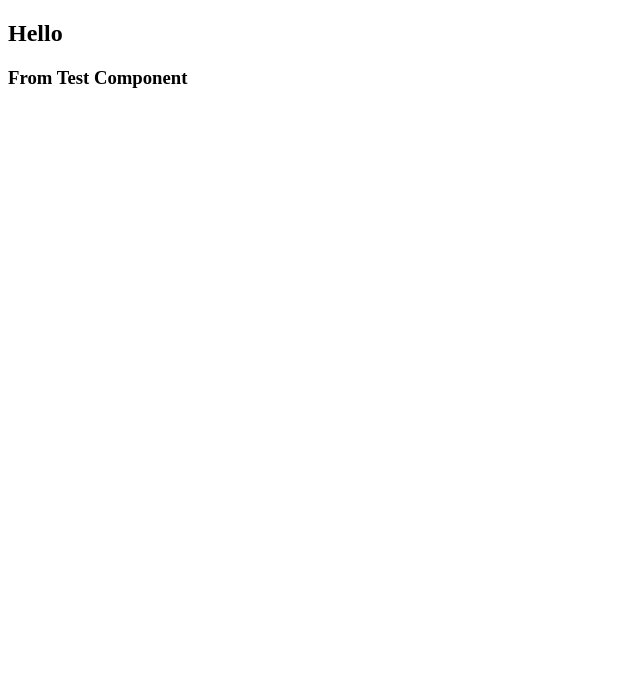
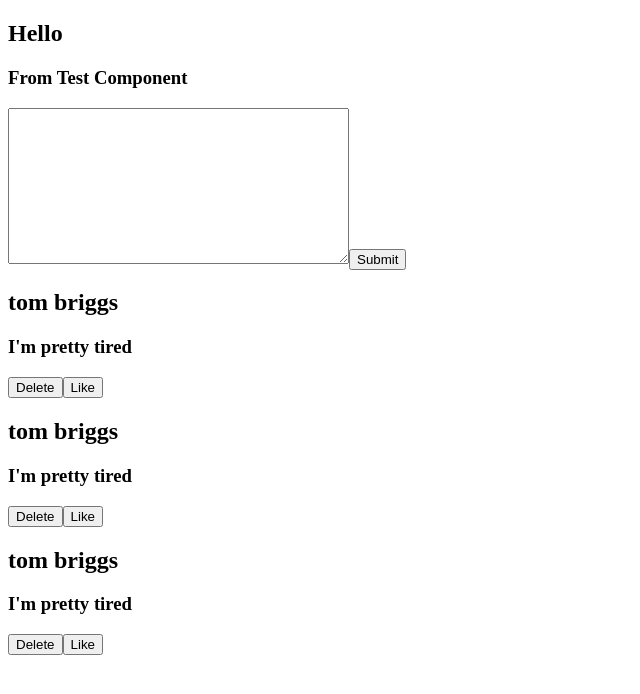
Before and after one commit to tbriggs1/learning-react, a React (Create React App) app: page / in a window 1280 px wide. Shown: the top 694 px of the page, without its empty margins (0-640 px from the left). Built offline with nearby package versions, Linux system fonts and the light colour scheme.

Commit message:
Changes Added

```diff
--- a/src/App.js
+++ b/src/App.js
@@ -1,18 +1,18 @@
 import React from 'react';
 import TestComponent from './TestComponent';
+import TweetList from './components/TweetList';
+import CreateTweet from './components/CreateTweet'
 
 function App() {
 
-  //Write basic JS code
-  const items = [1, 2, 3, 4, 5];
-
-  items.map((item) => {
-    console.log(item);
-  });
+ const name = 'tom briggs';
+ const message = "I'm pretty tired"
 
   return (
    <div>
      <TestComponent />
+     <CreateTweet />
+     <TweetList name={name} message={message}/>
    </div>
   );
 }
--- /dev/null
+++ b/src/components/CreateTweet.js
@@ -0,0 +1,13 @@
+import React from 'react';
+
+const CreateTweet = (props) => {
+    return(
+        <form>
+            <textarea cols="40" rows="10"></textarea>
+            <button>Submit</button>
+        </form>
+
+    );
+}
+
+export default CreateTweet;
--- /dev/null
+++ b/src/components/Tweet.js
@@ -0,0 +1,16 @@
+import React from 'react';
+
+const Tweet = ({ name, message }) => {
+    const tweetDate = "22/02/2021";
+    return(
+        <div>
+            <h2 className="tweet">{name}</h2>
+            <h3>{message}</h3>
+            <button>Delete</button>
+            <button>Like</button>
+        </div>
+
+    );
+}
+
+export default Tweet;
--- /dev/null
+++ b/src/components/TweetList.js
@@ -0,0 +1,17 @@
+import React from 'react';
+import Tweet from './Tweet';
+
+
+const TweetList = ({ name, message }) => {
+    const tweetDate = "22/02/2021";
+    return(
+        <div className="Tweet-list">
+            <Tweet name={name} message={message}/>
+            <Tweet name={name} message={message}/>
+            <Tweet name={name} message={message}/>
+        </div>
+
+    );
+}
+
+export default TweetList;
```
